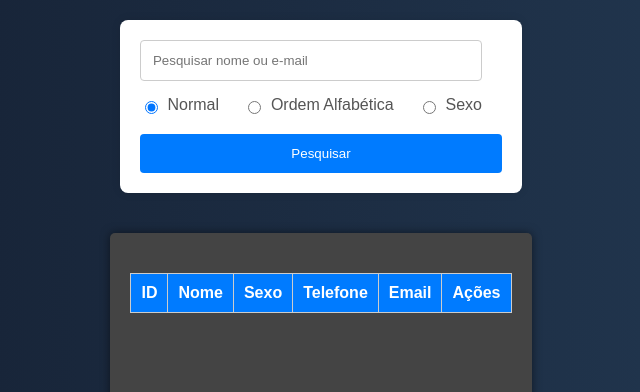
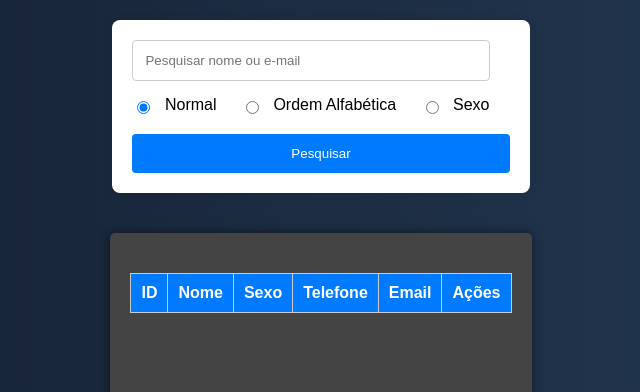
Before and after one commit to vieiradaniels/Projeto_CRUD, a PHP site: page /gerenciar.php in a window 1280 px wide. Shown: the part 58-450 px from the top of the page, without its empty margins (319-959 px from the left). Run offline with PHP 8.4, Linux system fonts and the light colour scheme; the visitor is signed in with stand-in values (Sample User, id 1); data that the repository does not hold is empty.

Commit message:
PCRUD30-06
Correção

```diff
--- a/CRUD_noticia.php
+++ b/CRUD_noticia.php
@@ -20,13 +20,13 @@ $dados = $noticia->ler($search, $order_by);
         <input type="text" name="search" placeholder="Pesquisar por título ou data" value="<?php echo htmlspecialchars($search); ?>" class="search-input">
     </div>
     <div class="form-group">
-        <label class="search-label">
+        <label class="radio-label">
             <input type="radio" name="order_by" value="" <?php if ($order_by == '') echo 'checked'; ?>> Normal
         </label>
-        <label class="search-label">
+        <label class="radio-label">
             <input type="radio" name="order_by" value="titulo" <?php if ($order_by == 'titulo') echo 'checked'; ?>> Ordem Alfabética
         </label>
-        <label class="search-label">
+        <label class="radio-label">
             <input type="radio" name="order_by" value="data" <?php if ($order_by == 'data') echo 'checked'; ?>> Data
         </label>
     </div>
--- a/CRUD_usuario.php
+++ b/CRUD_usuario.php
@@ -19,13 +19,13 @@ $dados = $usuario->ler($search, $order_by);
         <input type="text" name="search" placeholder="Pesquisar nome ou e-mail" value="<?php echo htmlspecialchars($search); ?>" class="search-input">
     </div>
     <div class="form-group">
-        <label class="search-label">
+        <label class="radio-label">
             <input type="radio" name="order_by" value="" <?php if ($order_by == '') echo 'checked'; ?>> Normal
         </label>
-        <label class="search-label">
+        <label class="radio-label">
             <input type="radio" name="order_by" value="nome" <?php if ($order_by == 'nome') echo 'checked'; ?>> Ordem Alfabética
         </label>
-        <label class="search-label">
+        <label class="radio-label">
             <input type="radio" name="order_by" value="sexo" <?php if ($order_by == 'sexo') echo 'checked'; ?>> Sexo
         </label>
     </div>
--- a/css/styles.css
+++ b/css/styles.css
@@ -395,7 +395,6 @@ ul li .actions a.delete:hover {
     background-color: #c82333;
 }
 
-/* Estilo para o formulário de pesquisa */
 .search-form {
     max-width: 600px;
     margin: 20px auto;
@@ -409,10 +408,11 @@ ul li .actions a.delete:hover {
     margin-bottom: 15px;
 }
 
-.search-form .form-group label.search-label {
+.search-form .form-group .radio-label {
     display: inline-block;
     margin-right: 20px;
-    color: #555;
+    vertical-align: middle;
+    color: black;
 }
 
 .search-form .form-group .search-input {
@@ -429,16 +429,11 @@ ul li .actions a.delete:hover {
     margin-bottom: 5px;
 }
 
-.search-form .form-group input[type="radio"] {
-    margin-right: 5px;
-    vertical-align: middle;
-}
-
 .search-form .button-group {
     text-align: center;
 }
 
-.search-form .button-group button.search-button {
+.search-form .button-group .search-button {
     width: 100%;
     padding: 12px 20px;
     background-color: #007bff;
@@ -449,9 +444,11 @@ ul li .actions a.delete:hover {
     transition: background-color 0.3s;
 }
 
-.search-form .button-group button.search-button:hover {
+.search-form .button-group .search-button:hover {
     background-color: #0056b3;
 }
+
+
 
 /* Estilo para o footer */
 .site-footer {
```
